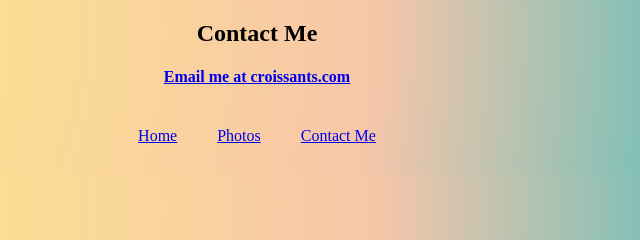
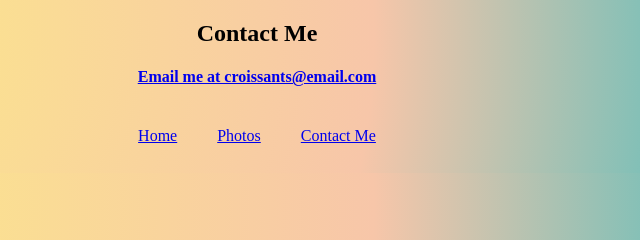
Before and after one commit to estravers25/croissant-homework, a plain HTML site: page contact.html in a window 1280 px wide. Shown: the top 240 px of the page, 383-1023 px from the left. Drawn offline with Linux system fonts and the light colour scheme.

Commit message:
updated email address

```diff
--- a/contact.html
+++ b/contact.html
@@ -10,7 +10,7 @@
   <body>
     <h2>Contact Me</h2>
     <h4>
-      <a href="mailto:croissants.com">Email me at croissants.com</a>
+      <a href="mailto:croissants@email.com">Email me at croissants@email.com</a>
     </h4>
     <div class="links">
       <span><a href="/index.html">Home</a></span>
```
